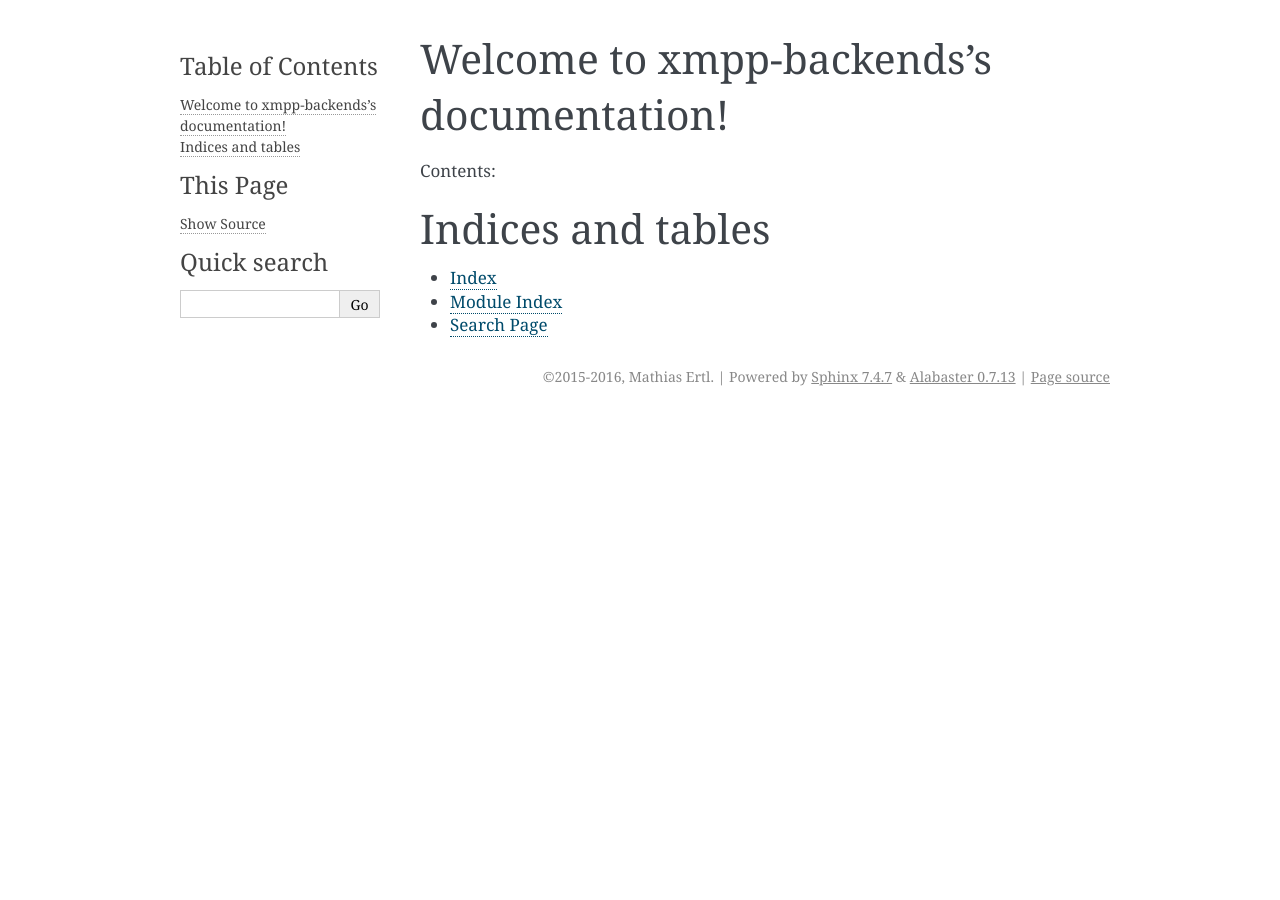
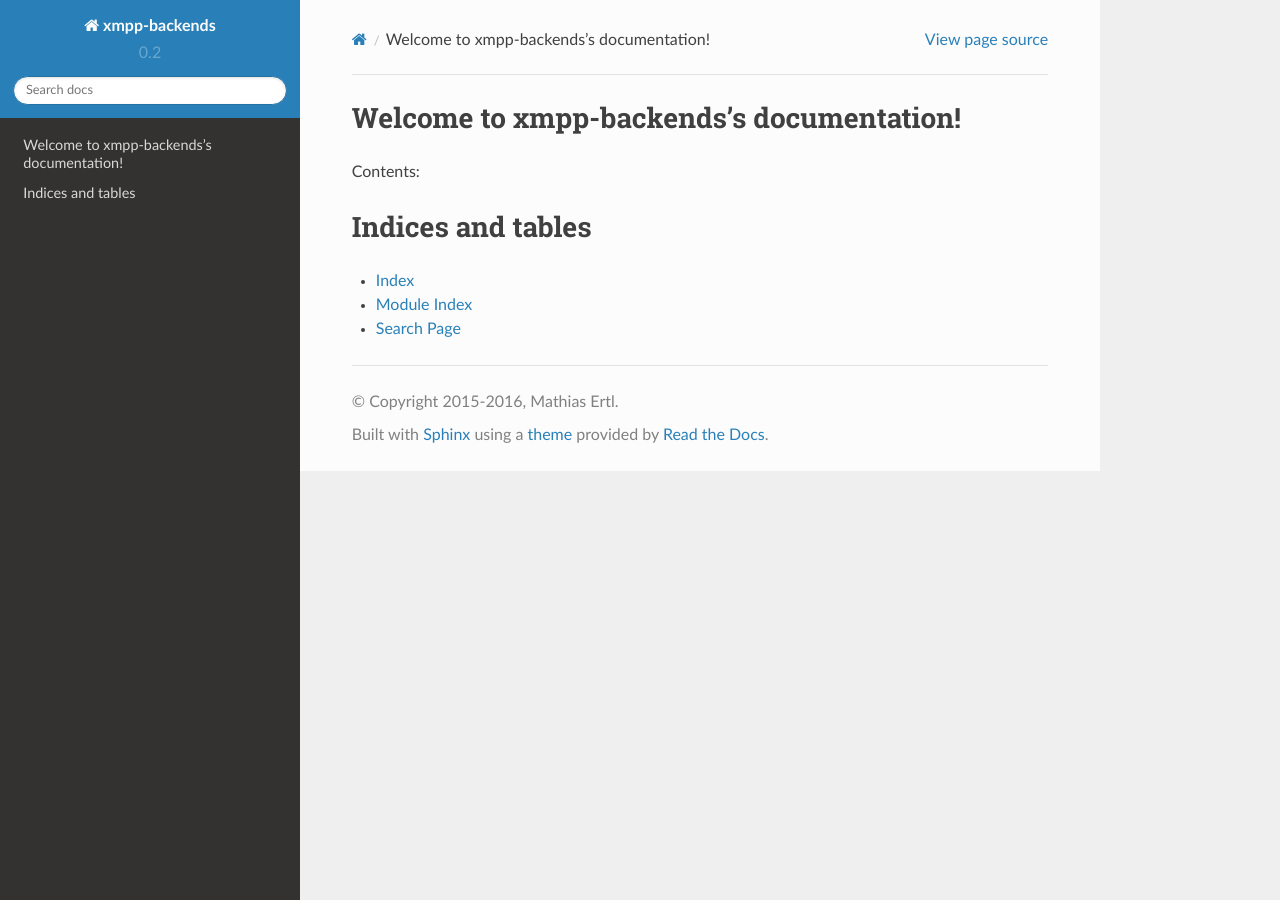
Before and after one commit to mathiasertl/xmpp-backends, a Sphinx documentation site: the page built from docs/index.rst, in a window 1280 px wide. Built offline with Sphinx 7.4.7 and the Read the Docs theme 2.0.0, drawn with Linux system fonts in a browser that asks for light colours.

Commit message:
add sphinx-rtd-theme

```diff
--- a/docs/conf.py
+++ b/docs/conf.py
@@ -15,6 +15,7 @@
 import sys
 import os
 import shlex
+import sphinx_rtd_theme
 
 # If extensions (or modules to document with autodoc) are in another directory,
 # add these directories to sys.path here. If the directory is relative to the
@@ -285,3 +286,6 @@ texinfo_documents = [
 
 # If true, do not generate a @detailmenu in the "Top" node's menu.
 #texinfo_no_detailmenu = False
+
+html_theme = "sphinx_rtd_theme"
+html_theme_path = [sphinx_rtd_theme.get_html_theme_path()]
--- a/requirements-dev.txt
+++ b/requirements-dev.txt
@@ -5,4 +5,5 @@ pip>=9.0.1
 pyflakes==1.3.0
 requests==2.12.3
 setuptools>=30.0.0
+sphinx-rtd-theme==0.1.9
 wheel==0.29.0
```
